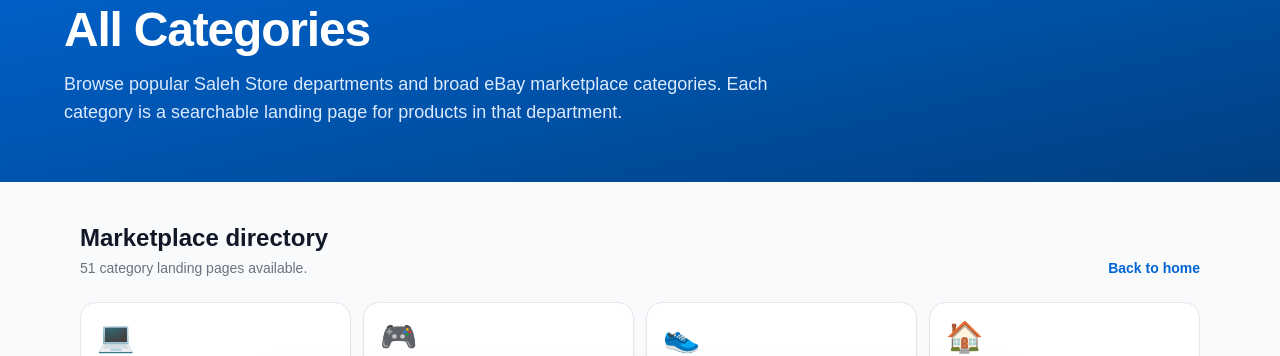
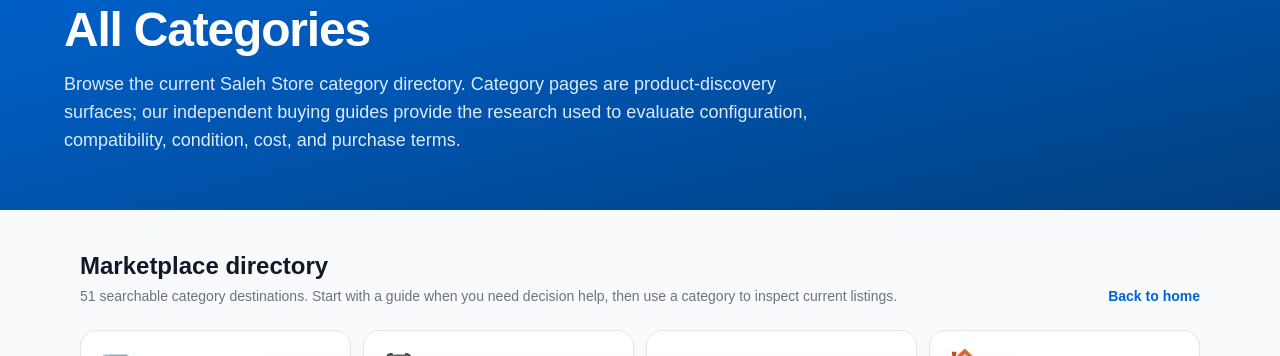
Before and after one commit to SamoTech/ebay-store, a Next.js app: page /categories in a window 1280 px wide. Shown: the part 236-592 px from the top of the page. Built offline with nearby package versions, Linux system fonts and the light colour scheme; no server answers.

Commit message:
fix(adsense): remove category ad placement and clarify directory purpose

```diff
--- a/app/categories/page.tsx
+++ b/app/categories/page.tsx
@@ -2,7 +2,6 @@ import type { Metadata } from 'next';
 import Link from 'next/link';
 import { categories } from '../../lib/products';
 import { absoluteUrl } from '../../lib/site';
-import AdSenseBlock from '../../components/AdSenseBlock';
 
 export const metadata: Metadata = {
   title: 'All Categories | Saleh Store',
@@ -24,18 +23,18 @@ export default function CategoriesPage() {
           </nav>
           <h1 className="text-4xl md:text-5xl font-black tracking-tight">All Categories</h1>
           <p className="mt-4 max-w-3xl text-lg text-blue-100">
-            Browse popular Saleh Store departments and broad eBay marketplace categories. Each category is a searchable landing page for products in that department.
+            Browse the current Saleh Store category directory. Category pages are product-discovery surfaces; our independent buying guides provide the research used to evaluate configuration, compatibility, condition, cost, and purchase terms.
           </p>
         </div>
       </section>
-
-      <AdSenseBlock placement="categories-before-directory" />
 
       <section className="max-w-6xl mx-auto px-4 py-10" aria-labelledby="category-directory-heading">
         <div className="flex items-end justify-between gap-4 mb-6">
           <div>
             <h2 id="category-directory-heading" className="text-2xl font-black text-gray-900 dark:text-white">Marketplace directory</h2>
-            <p className="mt-1 text-sm text-gray-500 dark:text-gray-400">{visibleCategories.length} category landing pages available.</p>
+            <p className="mt-1 text-sm text-gray-500 dark:text-gray-400">
+              {visibleCategories.length} searchable category destinations. Start with a guide when you need decision help, then use a category to inspect current listings.
+            </p>
           </div>
           <Link href="/" className="hidden sm:inline-flex text-sm font-bold text-[#0064d2] hover:underline">Back to home</Link>
         </div>
```
